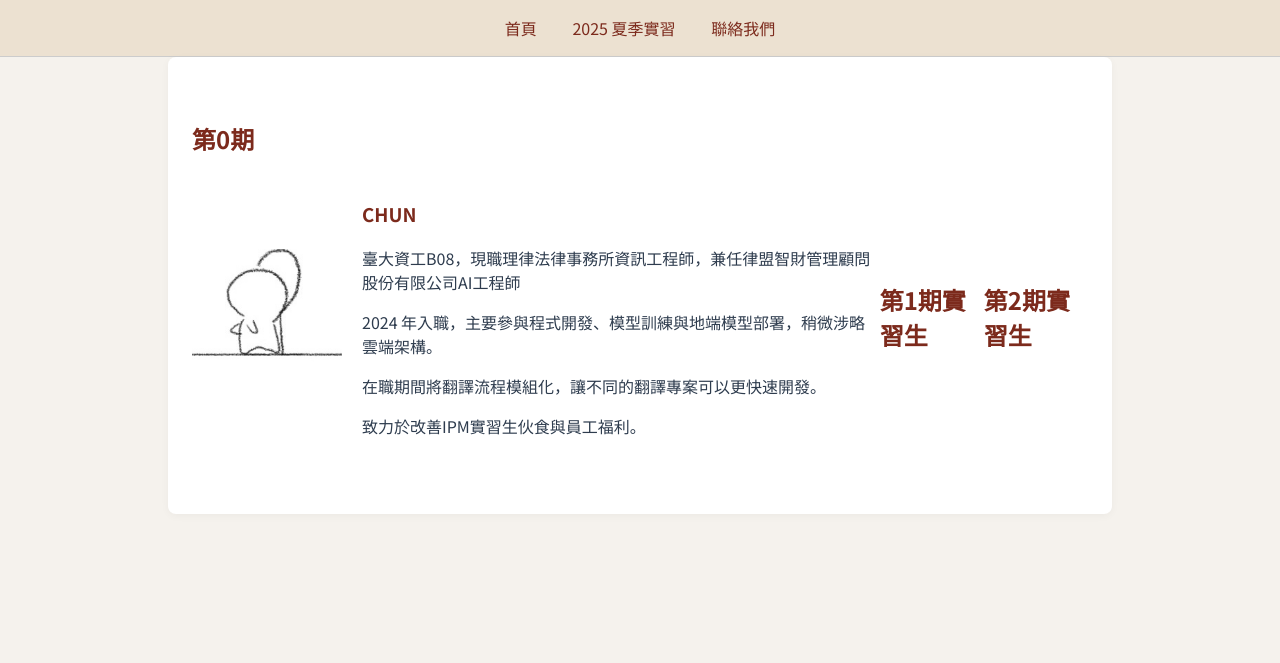
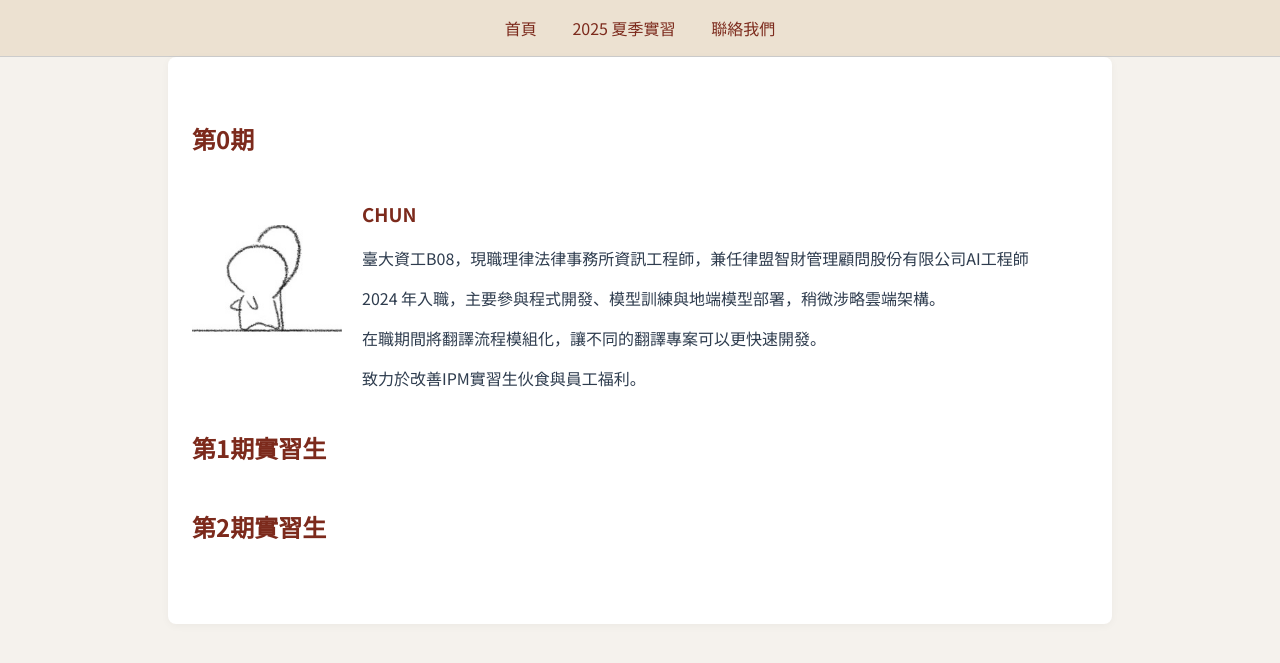
Before and after one commit to Leaven-IPM-AI-Team/leavenipm-intern, a Jekyll site: the page built from _pages/interns.md, in a window 1280 px wide. Shown: the top 663 px of the page. Built offline with Jekyll 4.4.1, drawn with Linux system fonts in a browser that asks for light colours.

Commit message:
Update interns.md

```diff
--- a/_pages/interns.md
+++ b/_pages/interns.md
@@ -17,8 +17,11 @@
       <p>致力於改善IPM實習生伙食與員工福利。</p>
 
   </div>
+</div>
 
 <h2>第1期實習生</h2>
-
+<div style="display: flex; align-items: center; margin: 20px 0;">
+  </div>
 <h2>第2期實習生</h2>
+<div style="display: flex; align-items: center; margin: 20px 0;">
 </div>
```
